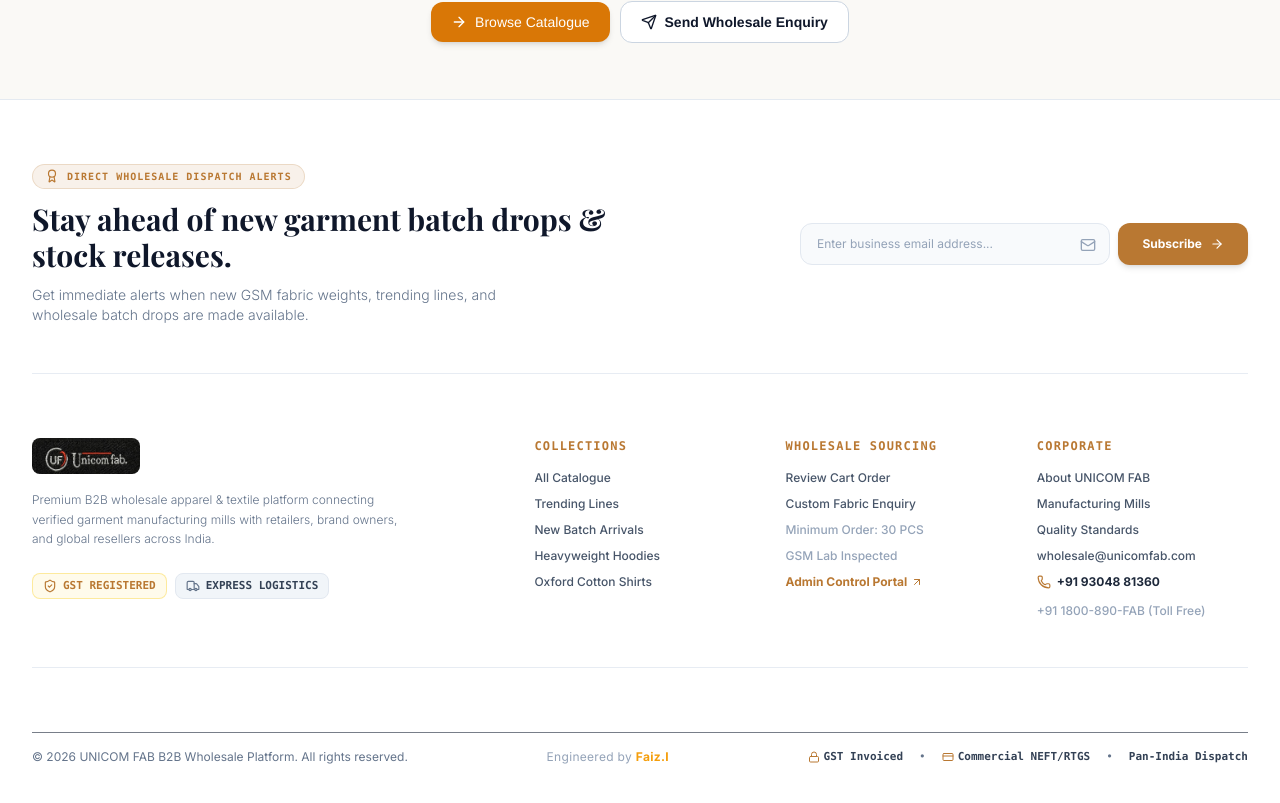
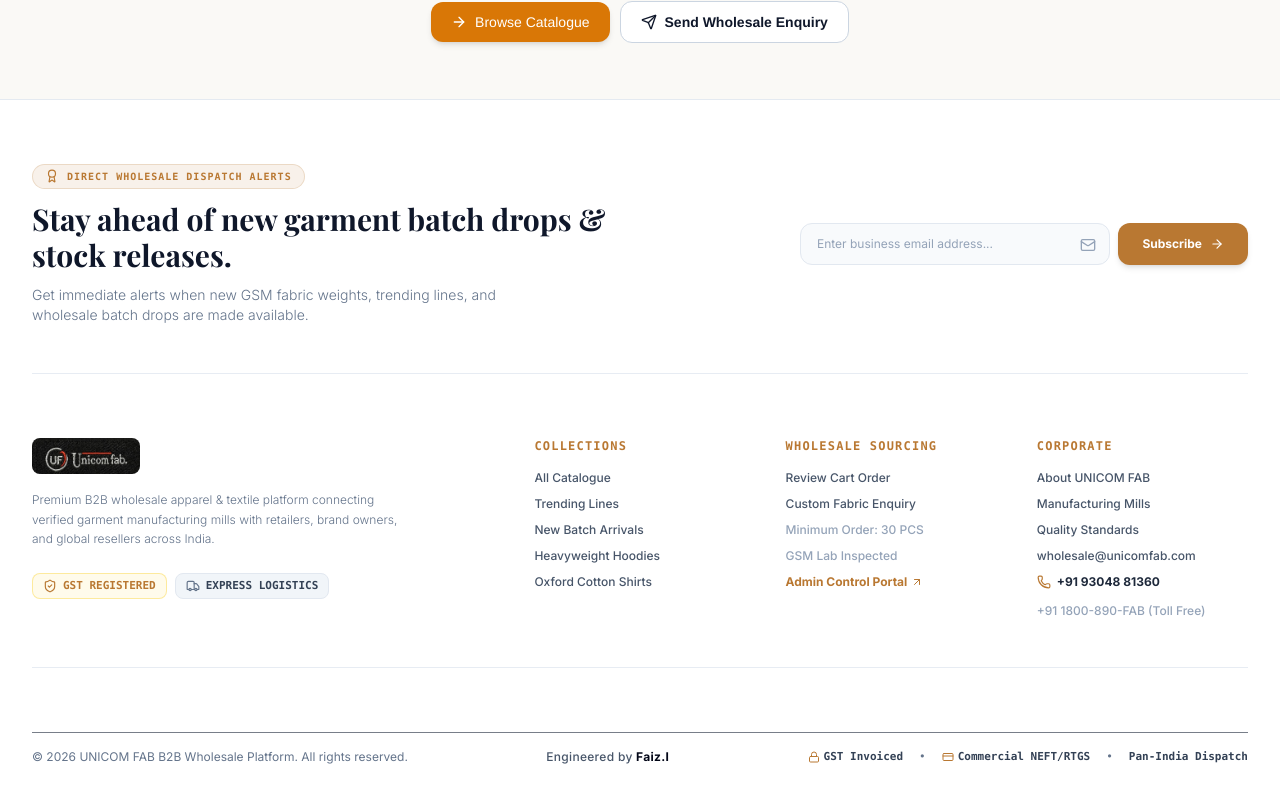
Before and after one commit to IsacSmile/unicom-fab, a React (Vite) app: page / in a window 1280 px wide. Shown: the part 3450-4253 px from the top of the page. Built offline with nearby package versions, Linux system fonts and the light colour scheme; no server answers; a web font is replaced by a local one.

Commit message:
style: update Faiz.I footer credit to smooth deep black typography

```diff
--- a/src/components/layout/Footer.jsx
+++ b/src/components/layout/Footer.jsx
@@ -201,13 +201,13 @@
           <p>© {new Date().getFullYear()} UNICOM FAB B2B Wholesale Platform. All rights reserved.</p>
 
           {/* Developer Credit */}
-          <p className="text-xs text-slate-400 font-normal tracking-wide">
+          <p className="text-xs text-slate-600 font-medium tracking-wide">
             Engineered by{' '}
             <a
               href="https://www.instagram.com/faiz_imam__"
               target="_blank"
               rel="noopener noreferrer"
-              className="font-bold text-[#F59E0B] hover:text-amber-400 transition-colors hover:underline"
+              className="font-extrabold text-slate-950 hover:text-black transition-colors hover:underline"
             >
               Faiz.I
             </a>
```
